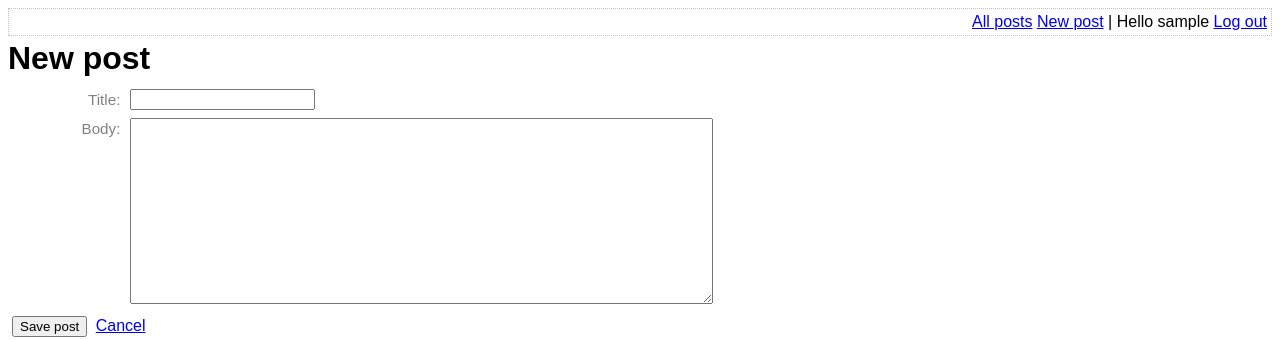
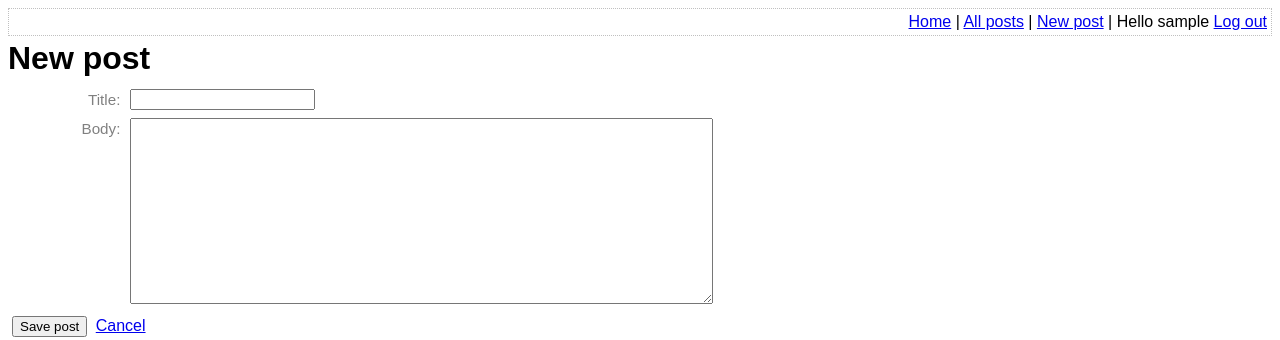
Before and after one commit to Jean-CS/Blog, a PHP site: page /edit-post.php in a window 1280 px wide. Shown: the top 340 px of the page. Run offline with PHP 8.4, Linux system fonts and the light colour scheme; the visitor is signed in with stand-in values (Sample User, id 1).

Commit message:
add home link for authorised users

```diff
--- a/templates/top-menu.php
+++ b/templates/top-menu.php
@@ -1,7 +1,10 @@
 <div class="top-menu">
     <div class="menu-options">
         <?php if (isLoggedIn()): ?>
+            <a href="index.php">Home</a>
+            |
             <a href="list-posts.php">All posts</a>
+            |
             <a href="edit-post.php">New post</a>
             |
             Hello <?php echo htmlEscape(getAuthUser()); ?>
```
